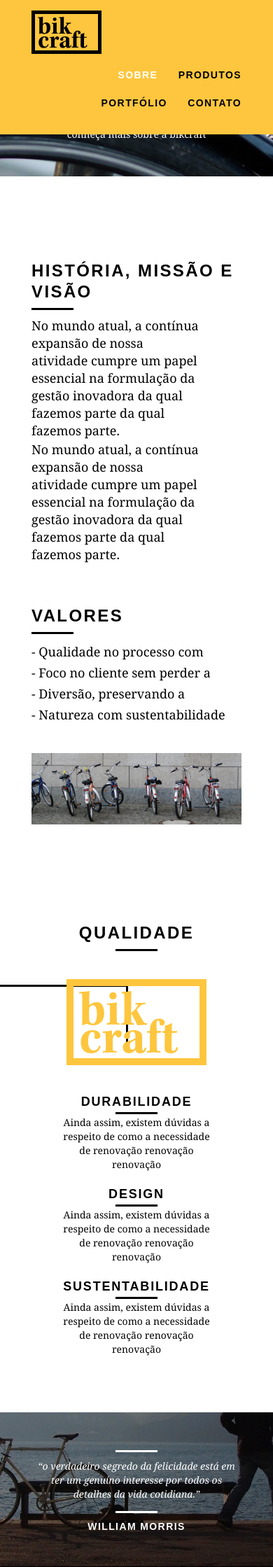
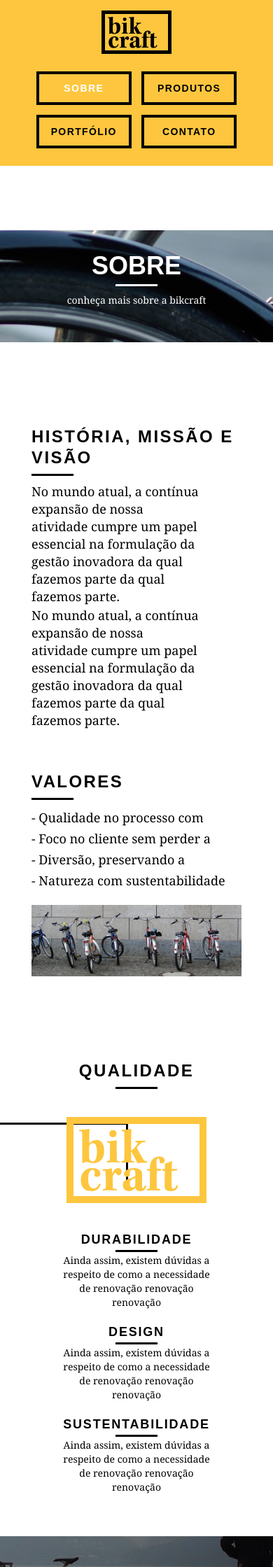
Before and after one commit to JoaoBatistaJr/Web-Design-Completo-Origamid, a PHP site: page /sobre.html in a window 390 px wide. Shown: the top 2239 px of the page at 70% size. Run offline with PHP 8.4, Linux system fonts and the light colour scheme.

Commit message:
responsivo

```diff
--- a/Web/css/grid.css
+++ b/Web/css/grid.css
@@ -192,7 +192,7 @@
     .grid-16,
     .grid-1-3 {
         width: 300px;
-        margin: 0 0 20px 0;
+        margin: 0;
         float: none;
     }
 }
--- /dev/null
+++ b/Web/css/responsivo.css
@@ -0,0 +1,38 @@
+/* Estilo para tablets */
+
+@media only screen and (min-width: 788px) and (max-width: 979px) {}
+
+
+/* Estilo para smartphones */
+
+@media only screen and (max-width: 787px) {
+    /* Header */
+    .header {
+        position: relative;
+    }
+    .header img {
+        margin: 0 auto 20px auto;
+    }
+    .header_menu {
+        text-align: center;
+    }
+    .header_menu ul li {
+        margin: 5px;
+    }
+    .header_menu ul li a {
+        border: 4px solid #000;
+        width: 136px;
+        display: block;
+        float: left;
+    }
+    .header_menu ul li a:hover {
+        border-color: #fff;
+    }
+    /* Introdução */
+    .introducao {
+        margin-top: 0px;
+        padding-top: 20px;
+        background: url("../img/bg-mobile.jpg") no-repeat center;
+        background-size: cover;
+    }
+}
--- a/Web/css/style.css
+++ b/Web/css/style.css
@@ -204,6 +204,10 @@ img {
     text-align: center;
 }
 
+.produtos_lista li img {
+    margin: 0 auto;
+}
+
 .produtos_lista li h3 {
     font-weight: bold;
     font-size: 18px;
--- a/Web/index.html
+++ b/Web/index.html
@@ -4,9 +4,10 @@
   <meta charset=" UTF-8 ">
 <meta name=" viewport " content=" width=device-width, initial-scale=1.0 ">
 <link rel=" stylesheet " href=" css/normalize.css ">
-<link rel=" stylesheet " href=" css/style.css ">
 <link rel=" stylesheet " href=" css/reset.css ">
 <link rel=" stylesheet " href=" css/grid.css ">
+<link rel=" stylesheet " href=" css/style.css ">
+<link rel=" stylesheet " href=" css/responsivo.css ">
 <title>Bikcraft</title>
 </head>
 
```
